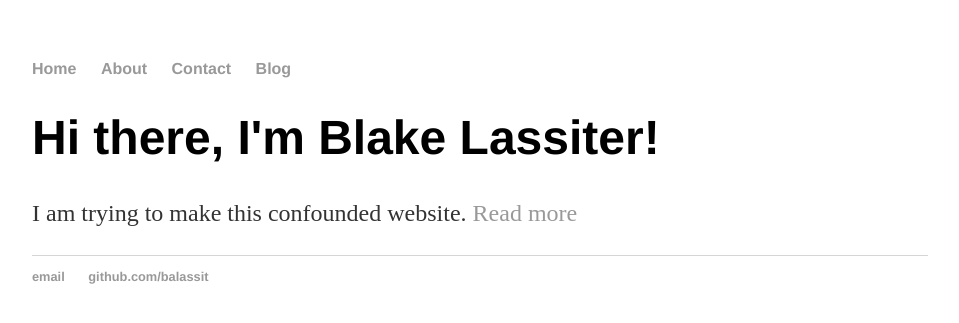
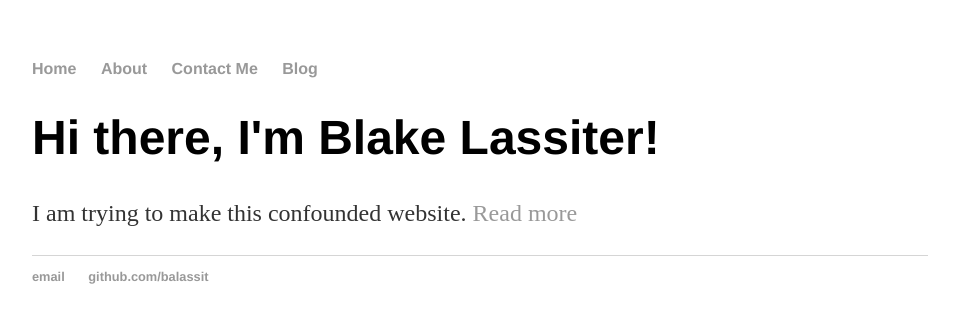
Before and after one commit to balassit/balassit.github.io, a Jekyll site: the page built from index.html, in a window 1280 px wide. Shown: the top 323 px of the page, without its empty margins (160-1119 px from the left). Built offline with Jekyll 4.4.1, drawn with Linux system fonts in a browser that asks for light colours.

```diff
--- a/_layouts/default.html
+++ b/_layouts/default.html
@@ -10,7 +10,7 @@
 	    		<ul>
 	        		<li><a href="/">Home</a></li>
 		        	<li><a href="/about">About</a></li>
-	        		<li><a href="/contact">Contact</a></li>
+	        		<li><a href="/contact">Contact Me</a></li>
 	        		<li><a href="/blog">Blog</a></li>
 	    		</ul>
 			</nav>
```
